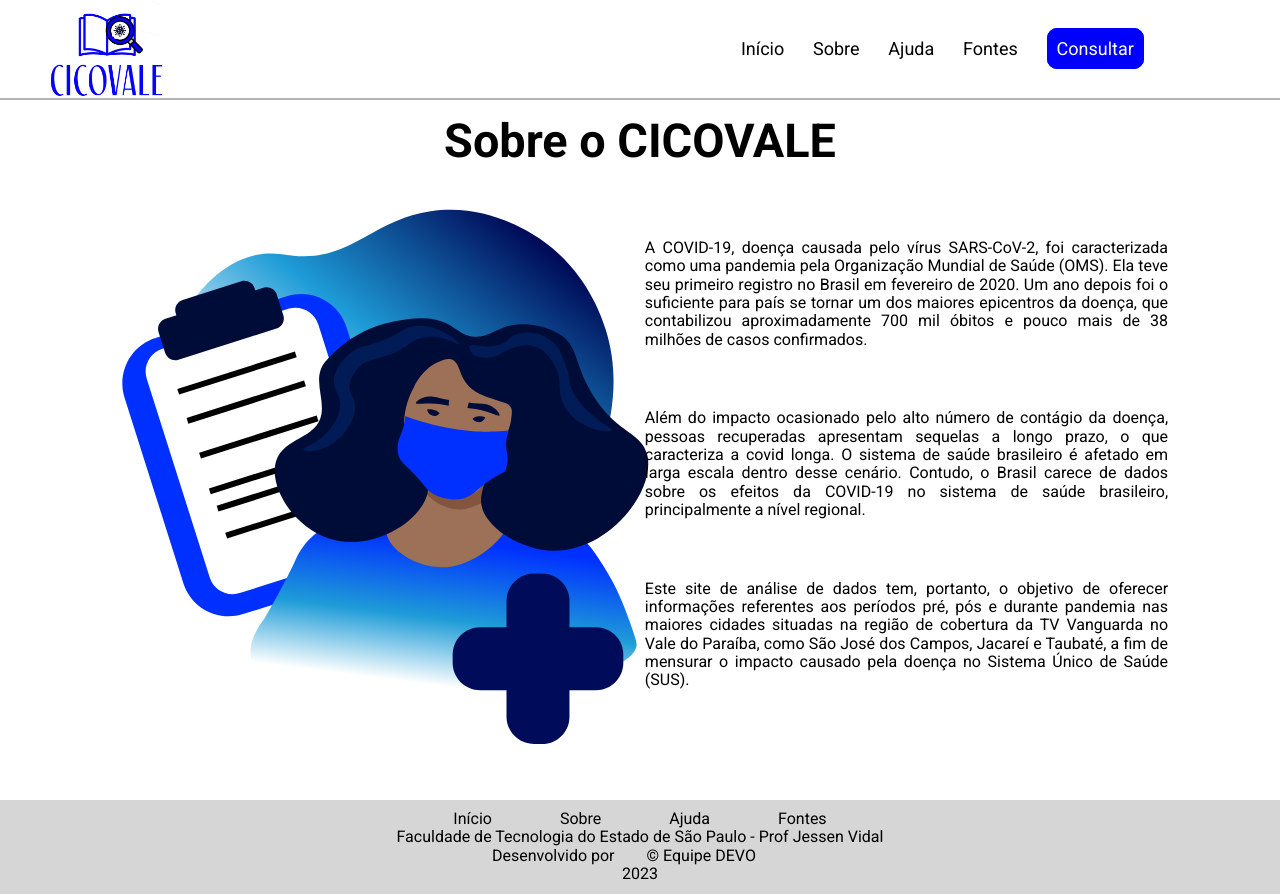
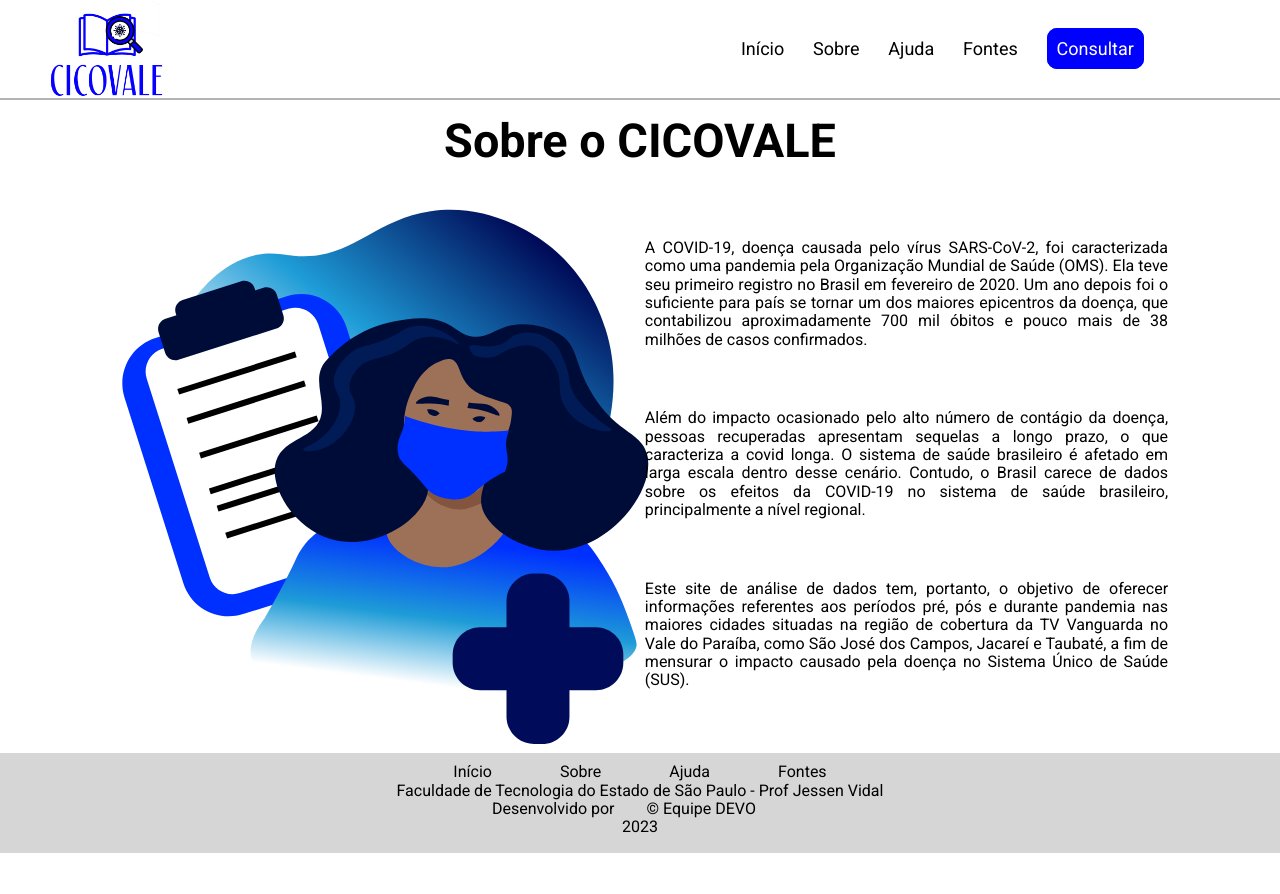
Before and after one commit to equipedevo/API_1, a Flask app: page /sobre in a window 1280 px wide. After the commit the page ends 853 px from the top, so only its background shows below. Run offline with Flask 2, Linux system fonts and the light colour scheme.

Commit message:
Alteração da altura da página em relação ao footer

```diff
--- a/src/static/css/base.css
+++ b/src/static/css/base.css
@@ -106,12 +106,13 @@ header a:hover{
 main{
     padding-top: 100px;
     width: 100%;
-    min-height: 100vh;
+    min-height: calc(100vh - 100px);
 }
 
 footer{
     background-color: #d6d6d6;
     padding: 10px 0px;
+    height: 100px;
 }
 
 footer p{
```
